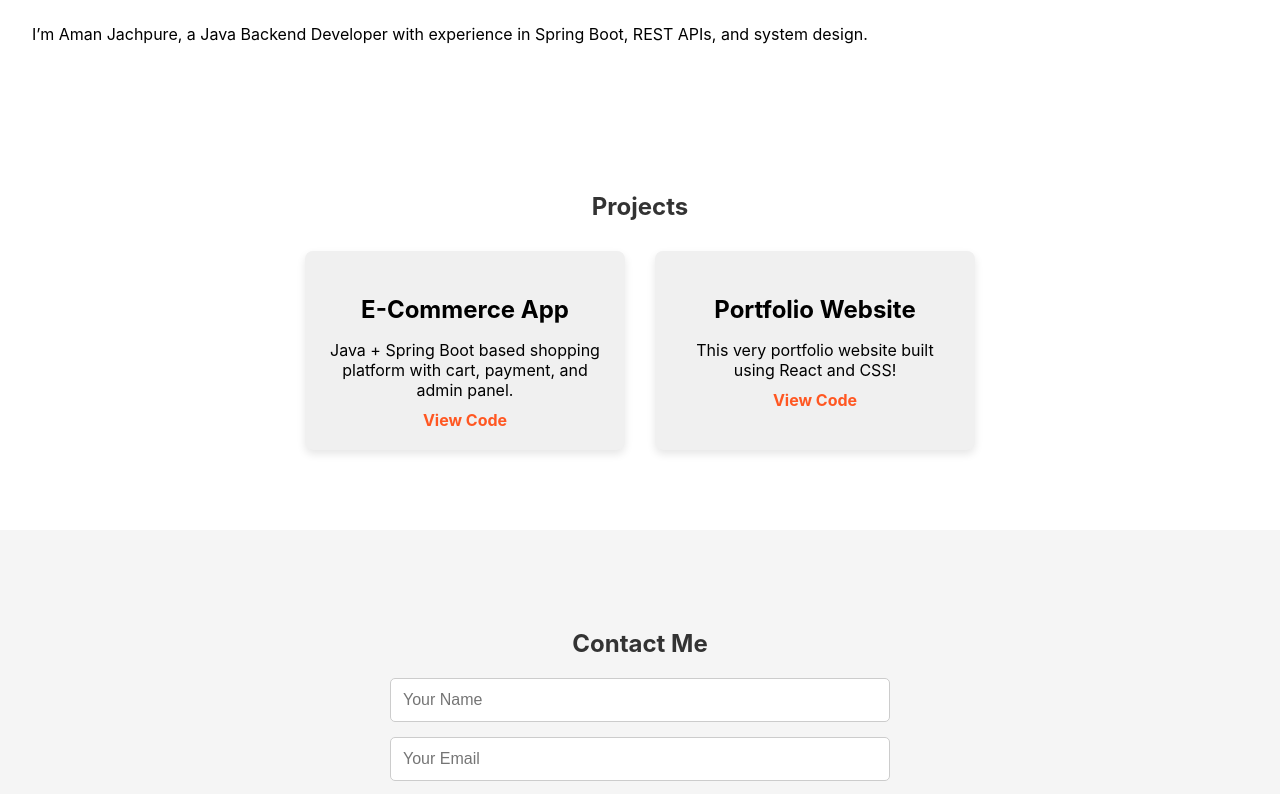
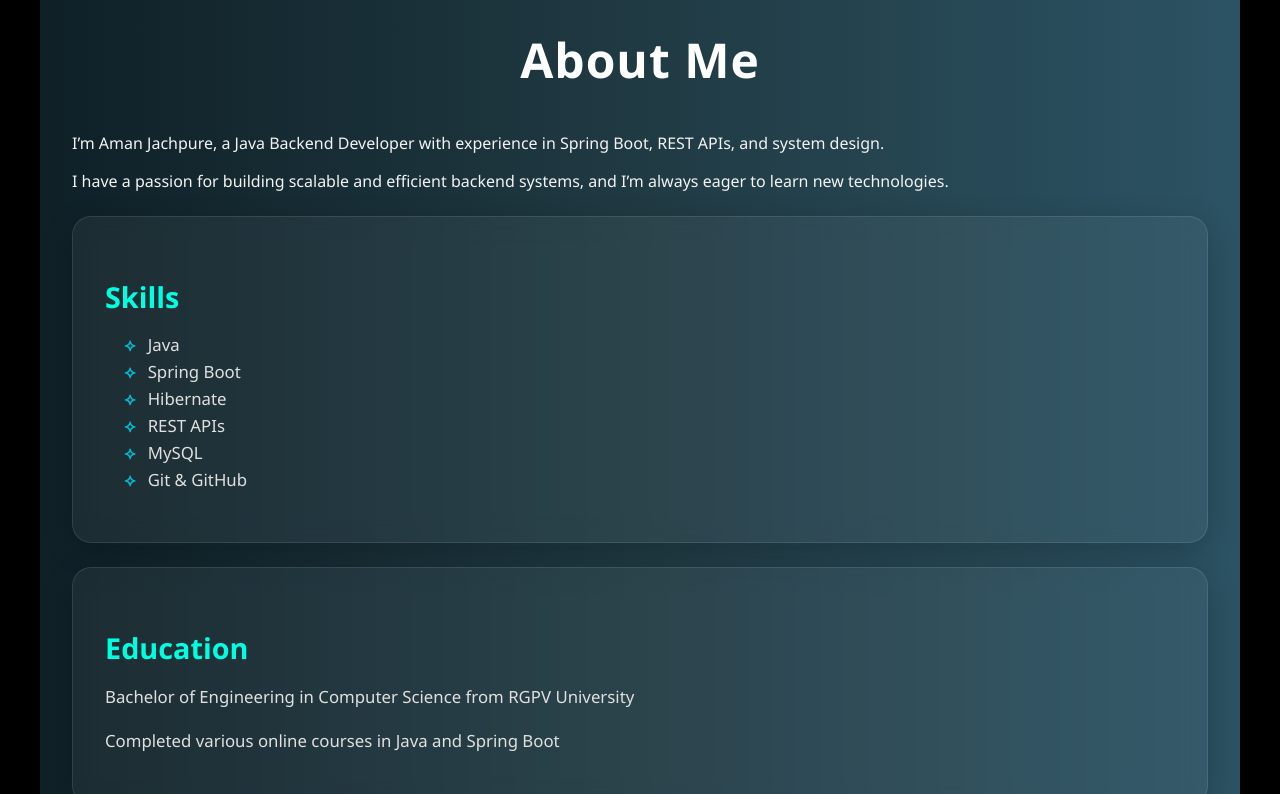
Before and after one commit to jachpure2000/aman-portfolio, a React (Create React App) app: page / in a window 1280 px wide. Shown: the part 986-1780 px from the top of the page. Built offline with nearby package versions, Linux system fonts and the light colour scheme.

Commit message:
Deploy portfolio

```diff
--- a/package.json
+++ b/package.json
@@ -2,16 +2,20 @@
   "name": "aman-portfolio",
   "version": "0.1.0",
   "private": true,
-  "homepage": "https://github.com/jachpure2000/aman-portfolio.git",
+  "homepage": "https://jachpure2000.github.io/aman-portfolio",
   "dependencies": {
     "@testing-library/dom": "^10.4.0",
     "@testing-library/jest-dom": "^6.6.3",
     "@testing-library/react": "^16.3.0",
     "@testing-library/user-event": "^13.5.0",
     "aos": "^2.3.4",
+    "emailjs-com": "^3.2.0",
+    "framer-motion": "^12.10.5",
     "react": "^19.1.0",
     "react-dom": "^19.1.0",
+    "react-router-dom": "^7.6.0",
     "react-scripts": "5.0.1",
+    "react-scroll": "^1.9.3",
     "web-vitals": "^2.1.4"
   },
   "scripts": {
--- a/src/App.css
+++ b/src/App.css
@@ -36,7 +36,16 @@
     transform: rotate(360deg);
   }
 } */
+.fade-in {
+  animation: fadeIn 1.2s ease-in;
+}
+
+@keyframes fadeIn {
+  from { opacity: 0; transform: translateY(20px); }
+  to { opacity: 1; transform: translateY(0); }
+}
 body {
+
   font-family: Arial, sans-serif;
   margin: 0;
   padding: 0;
--- a/src/App.js
+++ b/src/App.js
@@ -1,4 +1,6 @@
-import React from 'react';
+import React, { useEffect } from 'react';
+import AOS from 'aos';
+import 'aos/dist/aos.css';
 import Component from './Components/Component';
 import ErrorBoundary from './Components/ErrorBoundary';
 import Navbar from './Components/Navbar';
@@ -10,6 +12,9 @@ import Footer from './Pages/Footer';
 import './App.css';
 
 function App() {
+  useEffect(() => {
+    AOS.init({ duration: 1000 });
+  }, []);
   return (
     <ErrorBoundary>
       <div>
--- a/src/Pages/About.css
+++ b/src/Pages/About.css
@@ -15,3 +15,198 @@
     max-width: 800px;
     margin: 0 auto;
   }
+  /* About.css */
+#about {
+  padding: 4rem 2rem;
+  max-width: 1200px;
+  margin: 0 auto;
+  background-color: #f9f9f9;
+  color: #333;
+  font-family: 'Segoe UI', sans-serif;
+}
+
+.fade-in {
+  animation: fadeInUp 0.8s ease-in-out;
+}
+
+@keyframes fadeInUp {
+  from {
+    opacity: 0;
+    transform: translateY(30px);
+  }
+  to {
+    opacity: 1;
+    transform: translateY(0);
+  }
+}
+
+#about h2 {
+  font-size: 2.5rem;
+  margin-bottom: 1.5rem;
+  text-align: center;
+  color: #1e1e1e;
+}
+
+.about-content {
+  background-color: #fff;
+  margin: 1rem 0;
+  padding: 1.5rem;
+  border-radius: 1rem;
+  box-shadow: 0 6px 20px rgba(0, 0, 0, 0.05);
+  transition: transform 0.3s ease;
+}
+
+.about-content:hover {
+  transform: translateY(-5px);
+}
+
+.about-content h3 {
+  font-size: 1.5rem;
+  margin-bottom: 0.5rem;
+  color: #222;
+}
+
+.about-content p,
+.about-content li {
+  font-size: 1rem;
+  line-height: 1.6;
+  color: #444;
+}
+
+.about-content ul {
+  list-style: none;
+  padding-left: 0;
+}
+
+.about-content li::before {
+  content: "✓";
+  color: #007bff;
+  font-weight: bold;
+  margin-right: 0.5rem;
+}
+
+@media (max-width: 768px) {
+  #about {
+    padding: 2rem 1rem;
+  }
+
+  #about h2 {
+    font-size: 2rem;
+  }
+
+  .about-content {
+    padding: 1rem;
+  }
+
+  .about-content h3 {
+    font-size: 1.25rem;
+  }
+}
+/* About.css */
+#about {
+    padding: 4rem 2rem;
+    background: linear-gradient(to right, #0f2027, #203a43, #2c5364); /* Dark gradient */
+    color: #f3f3f3;
+    font-family: 'Segoe UI', sans-serif;
+    min-height: 100vh;
+  }
+
+  .fade-in {
+    animation: fadeInUp 0.8s ease-in-out;
+  }
+
+  @keyframes fadeInUp {
+    from {
+      opacity: 0;
+      transform: translateY(30px);
+    }
+    to {
+      opacity: 1;
+      transform: translateY(0);
+    }
+  }
+
+  #about h2 {
+    font-size: 3rem;
+    text-align: center;
+    margin-bottom: 2.5rem;
+    color: #ffffff;
+    letter-spacing: 1px;
+  }
+
+  .about-content {
+    background: rgba(255, 255, 255, 0.05); /* glass effect */
+    border: 1px solid rgba(255, 255, 255, 0.1);
+    border-radius: 1.2rem;
+    padding: 2rem;
+    margin: 1.5rem 0;
+    backdrop-filter: blur(12px);
+    box-shadow: 0 8px 30px rgba(0, 0, 0, 0.2);
+    transition: transform 0.3s ease, box-shadow 0.3s ease;
+  }
+
+  .about-content:hover {
+    transform: translateY(-5px);
+    box-shadow: 0 12px 40px rgba(0, 0, 0, 0.3);
+  }
+
+  .about-content h3 {
+    font-size: 1.8rem;
+    color: #00ffe1;
+    margin-bottom: 1rem;
+  }
+
+  .about-content p,
+  .about-content li {
+    font-size: 1.05rem;
+    line-height: 1.6;
+    color: #e0e0e0;
+  }
+
+  .about-content ul {
+    padding-left: 1.2rem;
+    list-style: none;
+  }
+
+  .about-content li::before {
+    content: "⟡ ";
+    color: #00bcd4;
+    font-weight: bold;
+  }
+
+  @media (max-width: 768px) {
+    #about {
+      padding: 2rem 1rem;
+    }
+
+    #about h2 {
+      font-size: 2rem;
+    }
+
+    .about-content {
+      padding: 1.5rem;
+    }
+
+    .about-content h3 {
+      font-size: 1.4rem;
+    }
+  }
+  /* Make sure it covers full screen */
+#about {
+    min-height: 100vh; /* Full viewport height */
+    width: 100%;
+    padding: 4rem 2rem;
+    background: linear-gradient(to right, #0f2027, #203a43, #2c5364);
+    color: #f3f3f3;
+    font-family: 'Segoe UI', sans-serif;
+    box-sizing: border-box;
+    position: relative;
+  }
+  /* index.css or App.css */
+html, body {
+    margin: 0;
+    padding: 0;
+    height: 100%;
+    background-color: #000000; /* fallback */
+    font-family: 'Segoe UI', sans-serif;
+  }
--- a/src/Pages/About.jsx
+++ b/src/Pages/About.jsx
@@ -1,10 +1,66 @@
 import React from 'react';
-
+import './About.css'; // Import the CSS file for styling
 const About = () => (
-    <section id="about">
-
+    <section id="about" >
+    <div className="fade-in">
       <h2>About Me</h2>
       <p>I’m Aman Jachpure, a Java Backend Developer with experience in Spring Boot, REST APIs, and system design.</p>
+        <p>I have a passion for building scalable and efficient backend systems, and I’m always eager to learn new technologies.</p>
+        </div>
+        <div className="about-content">
+          <h3>Skills</h3>
+          <ul>
+            <li>Java</li>
+            <li>Spring Boot</li>
+            <li>Hibernate</li>
+            <li>REST APIs</li>
+            <li>MySQL</li>
+            <li>Git & GitHub</li>
+          </ul>
+          </div>
+            <div className="about-content">
+                <h3>Education</h3>
+                <p>Bachelor of Engineering in Computer Science from RGPV University</p>
+                <p>Completed various online courses in Java and Spring Boot</p>
+            </div>
+            <div className="about-content">
+                <h3>Experience-1</h3>
+                <p>Affimintus Technology From Indore</p>
+                <h4>Position</h4>
+                <p>Java Developer</p>
+                <p>Worked on developing RESTful APIs and integrating with frontend applications</p>
+                <p>Participated in code reviews and contributed to team discussions on best practices</p>
+            </div>
+            <div className="about-content">
+                <h3>Experience-2</h3>
+                <p>Exaze IT Solution From Hyderabad</p>
+                <h4>Position</h4>
+                <p>Junior Java Developer</p>
+                <p>Assisted in developing a microservices architecture for a large-scale application</p>
+                </div>
+            <div className="about-content">
+                <h3>Interests</h3>
+                <p>In my free time, I enjoy contributing to open-source projects, learning new programming languages, and exploring new technologies.</p>
+                <p>I also love reading tech blogs and participating in hackathons.</p>
+            </div>
+            <div className="about-content">
+                <h3>Contact</h3>
+                <p>If you would like to connect, feel free to reach out via the contact form or through my social media links.</p>
+                <p>I’m always open to discussing new projects or opportunities!</p>
+            </div>
+        <div className="about-content">
+          <h3>Fun Fact</h3>
+          <p>I love solving puzzles and playing chess in my spare time!</p>
+        </div>
+        <div className="about-content">
+          <h3>Quote</h3>
+          <p>"The best way to predict the future is to invent it." - Alan Kay</p>
+        </div>
+        <div className="about-content">
+          <h3>Connect with Me</h3>
+          <p>You can find me on LinkedIn, GitHub, and Twitter. Let’s connect!</p>
+        </div>
+
     </section>
   );
 
--- a/src/Pages/Contact.css
+++ b/src/Pages/Contact.css
@@ -34,3 +34,11 @@
   .contact button:hover {
     background-color: #e64a19;
   }
+  .contact-section {
+    animation: fadeIn 1s ease-in-out;
+  }
+
+  @keyframes fadeIn {
+    from { opacity: 0; transform: translateY(20px); }
+    to { opacity: 1; transform: translateY(0); }
+  }
--- a/src/Pages/Hero.jsx
+++ b/src/Pages/Hero.jsx
@@ -10,7 +10,7 @@ const Hero = () => {
         <p>I build robust backend systems using Java, Spring Boot & Hibernate.</p>
         <div className="hero-buttons">
           <a href="#contact" className="btn">Contact Me</a>
-          <a href="/AmanJachpureResume.pdf" className="btn btn-outline" download>Download CV</a>
+          <a href="/AmanNewJachpure.pdf" className="btn btn-outline" download>Download CV</a>
         </div>
       </div>
     </section>
--- a/src/Pages/Projects.jsx
+++ b/src/Pages/Projects.jsx
@@ -9,12 +9,13 @@ const Projects = () => {
         <div className="project-card">
           <h3>E-Commerce App</h3>
           <p>Java + Spring Boot based shopping platform with cart, payment, and admin panel.</p>
-          <a href="https://github.com/yourusername/ecommerce-app" target="_blank" rel="noreferrer">View Code</a>
+          <a href="https://github.com/jachpure2000/ecommerce-app" target="_blank" rel="noreferrer">View Code</a>
+
         </div>
         <div className="project-card">
           <h3>Portfolio Website</h3>
           <p>This very portfolio website built using React and CSS!</p>
-          <a href="https://github.com/yourusername/portfolio" target="_blank" rel="noreferrer">View Code</a>
+          <a href="https://github.com/jachpure2000/aman-portfolio" target="_blank" rel="noreferrer">View Code</a>
         </div>
       </div>
     </section>
--- a/src/index.js
+++ b/src/index.js
@@ -16,12 +16,27 @@
 // // or send to an analytics endpoint. Learn more: https://bit.ly/CRA-vitals
 // reportWebVitals();
 
+// import React from 'react';
+// import ReactDOM from 'react-dom/client';
+
+
+// import App from './App';
+// import './index.css';
+
+// const root = ReactDOM.createRoot(document.getElementById('root'));
+// root.render(<App />);
+
 import React from 'react';
 import ReactDOM from 'react-dom/client';
-
-
 import App from './App';
+import { HashRouter } from 'react-router-dom'; // Use HashRouter instead of BrowserRouter
 import './index.css';
 
 const root = ReactDOM.createRoot(document.getElementById('root'));
-root.render(<App />);
+root.render(
+  <React.StrictMode>
+    <HashRouter>
+      <App />
+    </HashRouter>
+  </React.StrictMode>
+);
```
Also changed, not shown: index.html (+9 -1 lines), src/Pages/Contact.jsx (+29 -6 lines), src/Components/Public/index.html (added), 2 other files (tests, documents, lock files or other folders).
